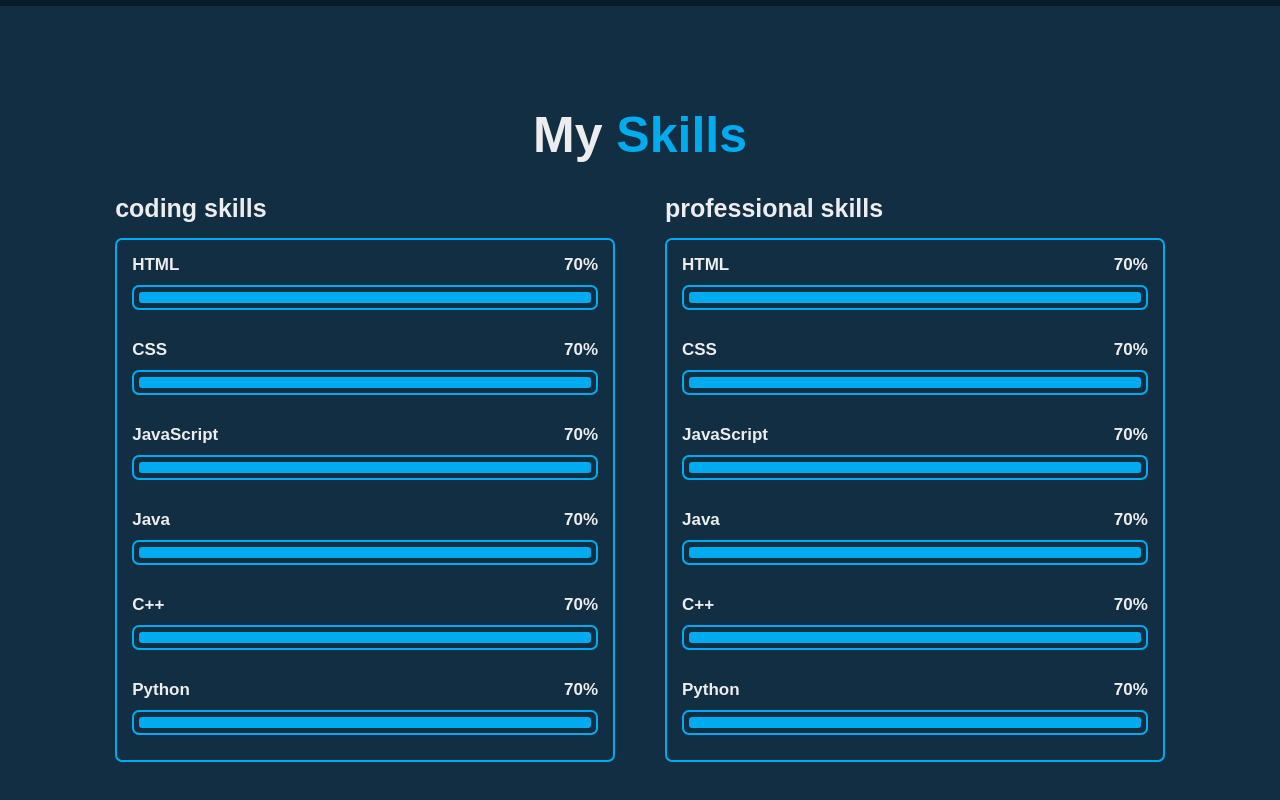
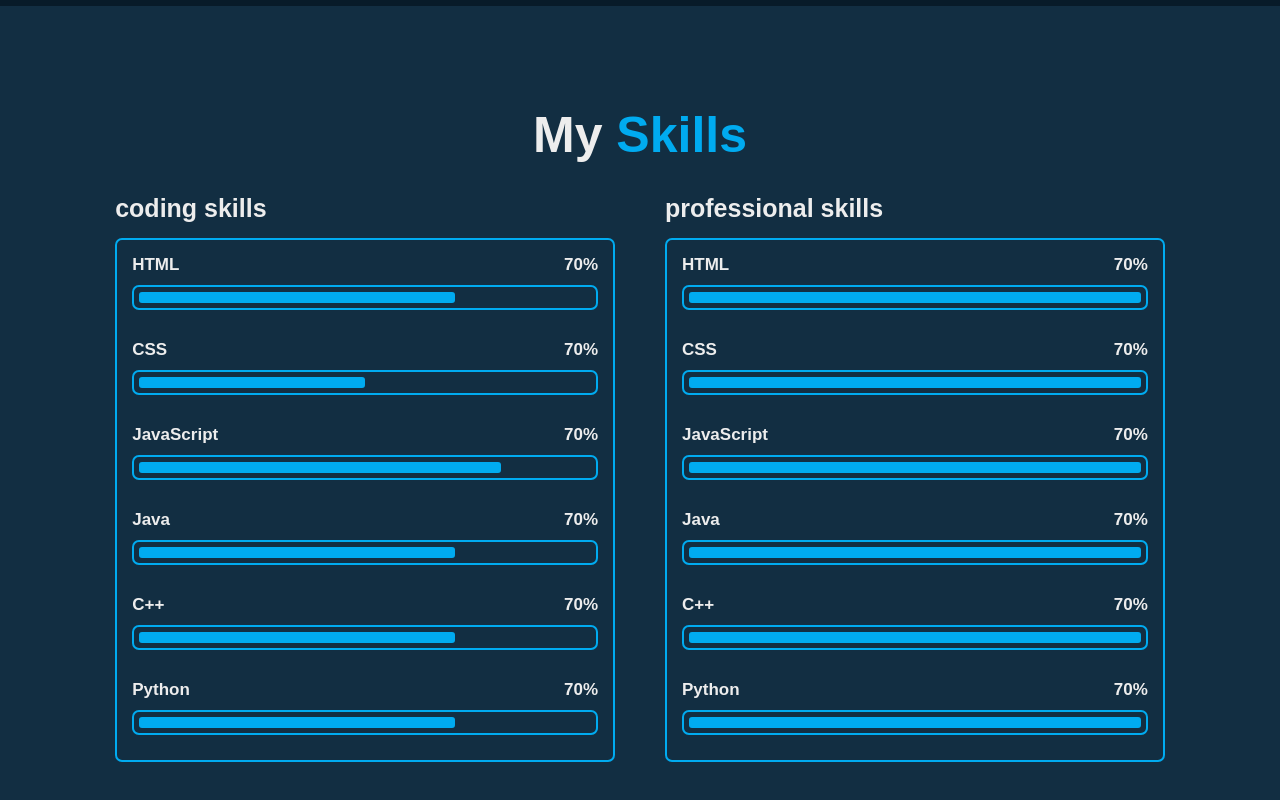
Before and after one commit to AlokaCooray93/portfolio, a plain HTML site: page index.html in a window 1280 px wide. Shown: the part 2065-2865 px from the top of the page. Drawn offline with nearby package versions, Linux system fonts and the light colour scheme.

Commit message:
added some effects

```diff
--- a/index.html
+++ b/index.html
@@ -18,7 +18,7 @@
 
          <nav class="navbar">
             <a href="#home" class="active">Home</a>
-            <a href="#about1">About</a>
+            <a href="#about">About</a>
             <a href="#education">Education</a>
             <a href="#skills">Skills</a>
             <a href="#contact ">Contact</a>
--- a/style.css
+++ b/style.css
@@ -352,6 +352,25 @@ span{
     border: .2rem solid var(--main-color);
     padding: .5rem 1.5rem;
     border-radius: .7rem;
+    z-index: 1;
+    overflow: hidden;
+}
+
+.skills-box .skills-content::before{
+    content: '';
+    position: absolute;
+    top: 0;
+    left: 0;
+    width: 0;
+    height: 100%;
+    background: var(--bg-color);
+    z-index: -1;
+    transition: .5s;
+
+}
+
+.skills-box .skills-content:hover::before{
+    width: 100%;
 }
 
 .skills-content .progress{
@@ -382,5 +401,26 @@ span{
     display: block;
     height: 100%;
     border-radius: .3rem;
-    background: var(--main-color);
+    background: var(--main-color );
 }
+
+.skills-column:nth-child(1) .skills-content .progress:nth-child(1) .bar span{
+    width: 70%;
+}
+
+.skills-column:nth-child(1) .skills-content .progress:nth-child(2) .bar span{
+    width: 50%;
+}
+
+.skills-column:nth-child(1) .skills-content .progress:nth-child(3) .bar span{
+    width: 80%;
+}
+.skills-column:nth-child(1) .skills-content .progress:nth-child(4) .bar span{
+    width: 70%;
+}
+.skills-column:nth-child(1) .skills-content .progress:nth-child(5) .bar span{
+    width: 70%;
+}
+.skills-column:nth-child(1) .skills-content .progress:nth-child(6) .bar span{
+    width: 70%;
+}
```
